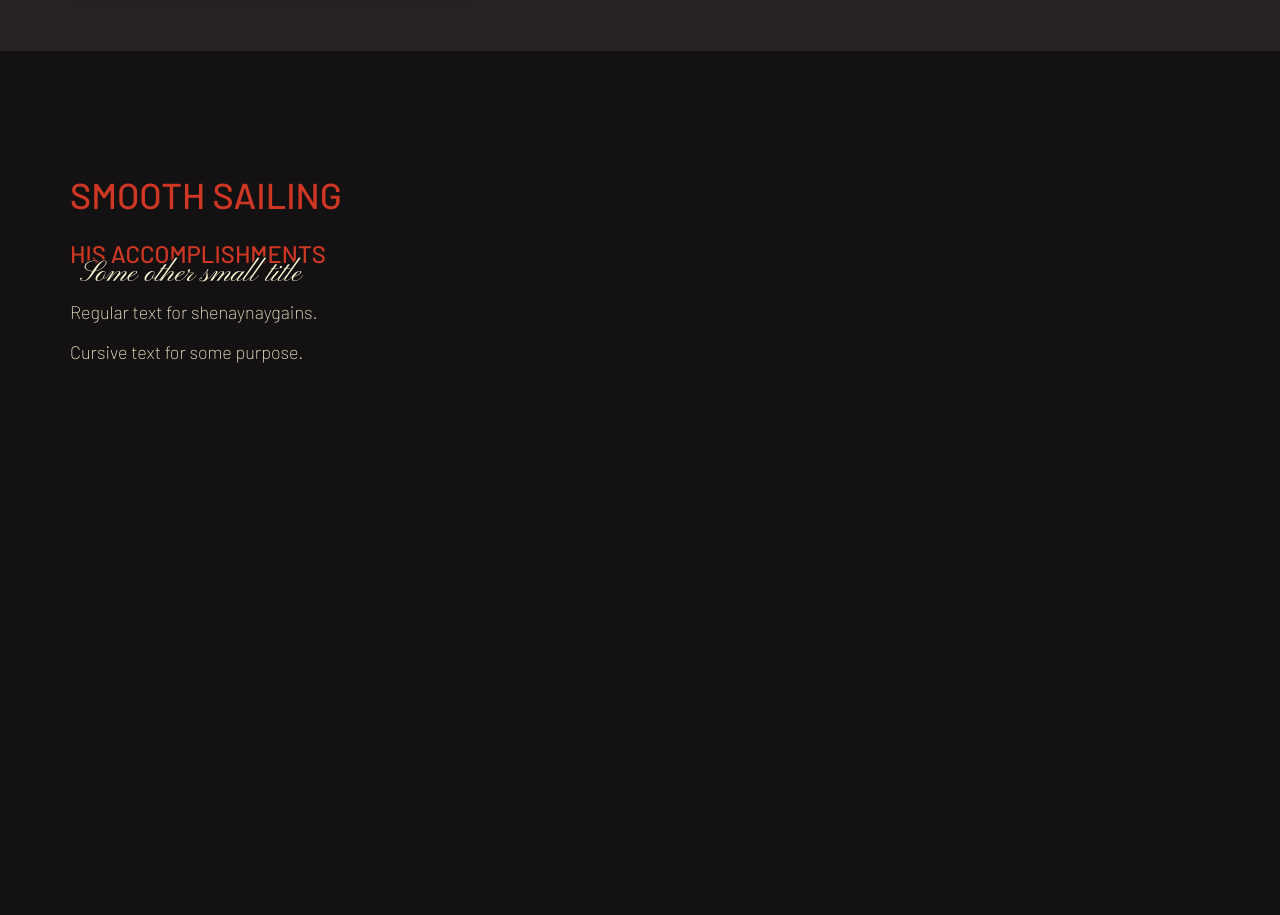
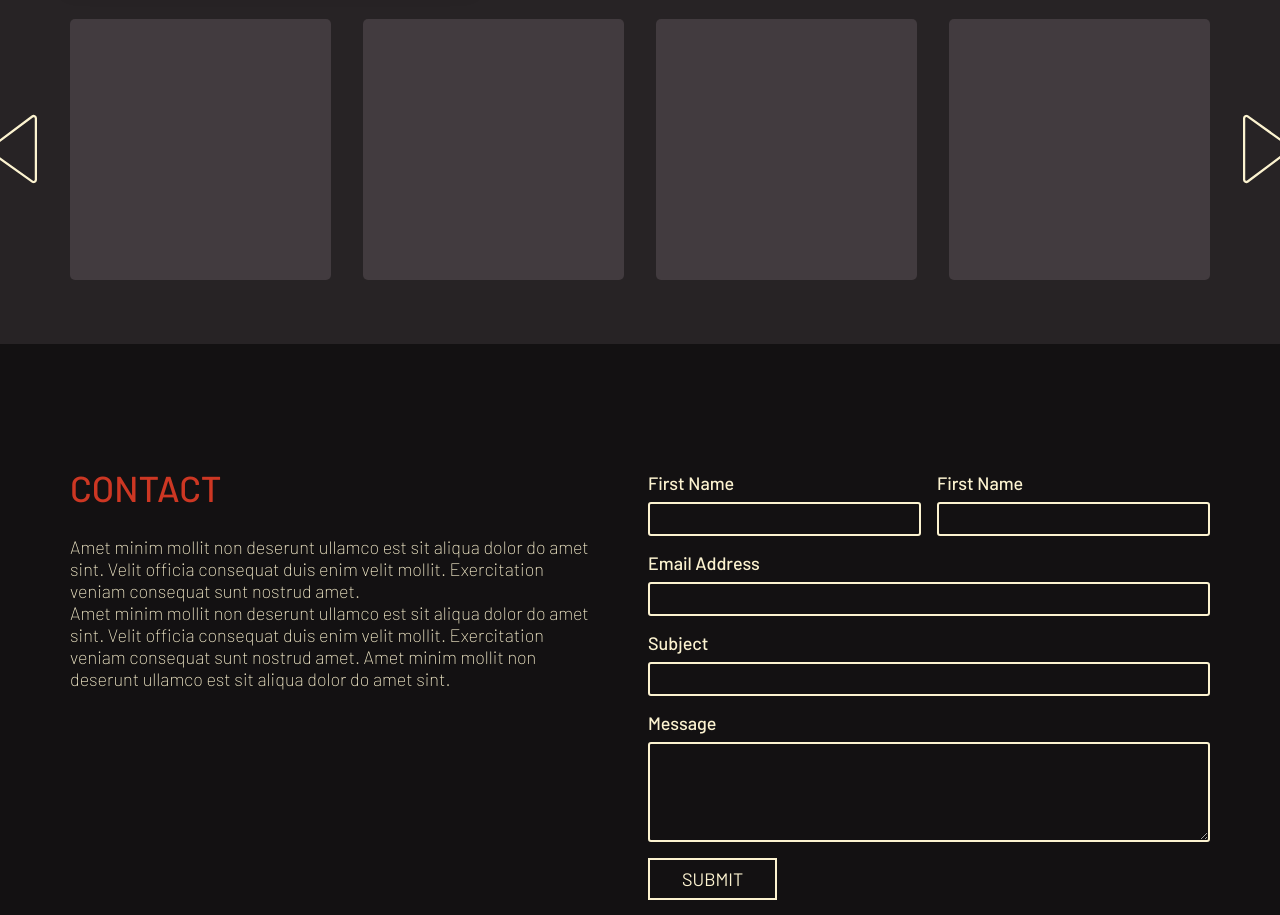
Before and after one commit to pascalstockert/brock-berrigan, a website: page index.html in a window 1280 px wide. Shown: the part 1882-2797 px from the top of the page. Before the commit the page ends 2263 px from the top, so only its background shows below. Drawn offline with Linux system fonts and the light colour scheme.

Commit message:
Add event listeners to album slideshow

```diff
--- a/index.html
+++ b/index.html
@@ -148,16 +148,73 @@
                     </div>
                 </div>
             </div>
+
+            <div class="album-carousel">
+                <div class="cover-container">
+                    <div class="cover"></div>
+                    <div class="cover"></div>
+                    <div class="cover"></div>
+                    <div class="cover"></div>
+                    <div class="cover"></div>
+                </div>
+                <!-- TODO apply fill styling via JS: arrow.contentDocument.children[0].style.fill = "#ffffff" -->
+                <object class="arrow left" data="assets/svg/arrow.svg" type="image/svg+xml"></object>
+                <object class="arrow right" data="assets/svg/arrow.svg" type="image/svg+xml"></object>
+            </div>
+
         </div>
     </section>
 
-    <div class="container">
-        <h2>Smooth Sailing</h2>
-        <h3>His accomplishments</h3>
-        <h4>Some other small title</h4>
-        <p>Regular text for shenaynaygains.</p>
-        <p class="cursive">Cursive text for some purpose.</p>
-    </div>
+    <section class="container">
+        <div class="d-flex">
+            <div class="col-half">
+                <h2>Contact</h2>
+                <p>
+                    Amet minim mollit non deserunt ullamco est sit aliqua dolor do amet sint. Velit officia consequat duis enim velit mollit. Exercitation veniam consequat sunt nostrud amet.<br>
+                    Amet minim mollit non deserunt ullamco est sit aliqua dolor do amet sint. Velit officia consequat duis enim velit mollit. Exercitation veniam consequat sunt nostrud amet. Amet minim mollit non deserunt ullamco est sit aliqua dolor do amet sint.
+                </p>
+            </div>
+            <div class="col-half">
+                <div class="d-flex">
+                    <div class="col-half">
+                        <label>First Name
+                            <input type="text"
+                                   spellcheck="false"></label>
+                    </div>
+                    <div class="col-half">
+                        <label>First Name
+                            <input type="text"
+                                   spellcheck="false"></label>
+                    </div>
+                </div>
+                <label>Email Address
+                    <input type="email"></label>
+                <label>Subject
+                    <input type="text"></label>
+                <label>Message
+                    <textarea class="resize-y"
+                              rows="4"></textarea></label>
+                <button>Submit</button>
+            </div>
+        </div>
+    </section>
 
+    <footer>
+        <div class="socials">
+            <div class="icon youtube"></div>
+            <div class="icon spotify"></div>
+            <div class="icon music"></div>
+            <div class="icon deezer"></div>
+            <div class="icon instagram"></div>
+            <div class="icon twitter"></div>
+        </div>
+
+        <div class="d-flex">
+            <a href="#"><p>Impressum</p></a>
+            <a href="#"><p>Data Security</p></a>
+        </div>
+    </footer>
+
+<script src="js/index.js"></script>
 </body>
 </html>
--- /dev/null
+++ b/js/index.js
@@ -0,0 +1,41 @@
+// Ensure the DOM is fully loaded before interacting with it
+document.addEventListener('readystatechange', event => {
+  if (event.target.readyState === "complete") {
+    for (let elementRef of document.getElementsByClassName("album-carousel")) {
+      new AlbumCarousel(elementRef);
+    }
+  }
+});
+
+class AlbumCarousel {
+  elementRef;
+  scrollBy;
+
+  imageWidth;
+  imageGap;
+  imageCount;
+  compoundWidth;
+
+  paddingJustification = 0;
+
+  arrowLeft;
+  arrowRight;
+
+  constructor(elementRef, scrollBy) {
+    this.elementRef = elementRef;
+    this.scrollBy = scrollBy;
+    this.imageWidth = getComputedStyle(elementRef.firstElementChild.firstElementChild).width;
+    this.imageGap = getComputedStyle(elementRef.firstElementChild.firstElementChild).marginRight;
+    this.imageCount = elementRef.firstElementChild.children.length;
+    this.compoundWidth = elementRef.firstElementChild.scrollWidth;
+    this.arrowLeft = elementRef.children[1];
+    this.arrowRight = elementRef.children[2];
+    console.log(this)
+
+    this.arrowLeft.contentDocument.addEventListener("click", this.scrollLeft);
+    this.arrowRight.contentDocument.addEventListener("click", this.scrollRight);
+  }
+
+  scrollLeft() { console.log("scrolling left") }
+  scrollRight() { console.log("scrolling right") }
+}
--- /dev/null
+++ b/scss/_inputs.scss
@@ -0,0 +1,39 @@
+@use "colors";
+
+input, textarea {
+  display: block;
+  width: 100%;
+  padding: 4px 8px;
+  border: 2px solid colors.$base;
+  border-radius: 3px;
+  background: transparent;
+}
+
+button {
+  z-index: 2;
+  position: relative;
+  box-sizing: content-box;
+  padding: 8px 32px;
+  border: 2px solid colors.$base;
+  text-transform: uppercase;
+  background: transparent;
+  transition: .3s ease-out;
+  &:before {
+    content: "";
+    z-index: -1;
+    position: absolute;
+    top: 0;
+    left: 0;
+    width: 100%;
+    height: 0;
+    background-color: colors.$base;
+    transition: .3s
+  }
+  &:hover, &:focus {
+    color: colors.$l0;
+    cursor: pointer;
+    &:before {
+      height: 100%;
+    }
+  }
+}
--- a/scss/_typography.scss
+++ b/scss/_typography.scss
@@ -53,9 +53,19 @@ h3 {
   font-size: 2rem;
 }
 p {
+  max-width: 52ch;
   margin-top: 8px;
   font-weight: 200;
 }
+label {
+  display: block;
+  margin-bottom: 16px;
+  font-weight: 500;
+  input, textarea {
+    margin-top: 8px;
+  }
+}
+
 .track {
   .title {
     margin-bottom: 4px;
--- a/scss/_utility.scss
+++ b/scss/_utility.scss
@@ -10,10 +10,18 @@
 /* Flex Box */
 .d-flex {
   display: flex;
+  gap: 16px;
+}
+.col-half {
+  flex: 0.5;
 }
 .justify-content-between {
   justify-content: space-between;
 }
+
+/* Textarea */
+.resize-x { resize: horizontal; }
+.resize-y { resize: vertical; }
 
 /* Misc */
 .highlight {
--- a/scss/styles.scss
+++ b/scss/styles.scss
@@ -3,9 +3,14 @@
 @use "typography";
 @use "utility";
 @use "scrollbar";
+@use "inputs";
 
 :root {
   font-size: 12px;
+}
+
+::selection {
+  background: colors.$accent;
 }
 
 body {
@@ -88,7 +93,7 @@ section {
     left: 50%;
     background: url("/assets/svg/mask.svg") no-repeat center;
     background-size: contain;
-    opacity: .3;
+    opacity: .4;
     transform: translate(-50%, -50%);
   }
   .item {
@@ -135,3 +140,52 @@ section {
     }
   }
 }
+.album-carousel {
+  position: relative;
+  width: 100%;
+  margin-top: 32px;
+  .cover-container {
+    display: flex;
+    overflow-x: hidden;
+  }
+  .cover {
+    flex: 0 0 calc(25% - 24px);
+    aspect-ratio: 1/1;
+    border-radius: 5px;
+    background-color: colors.$l1;
+    &:not(:last-child) {
+      margin-right: 32px;
+    }
+  }
+  .arrow {
+    position: absolute;
+    top: 50%;
+    width: 50px;
+    height: auto;
+    &.left {
+      left: -82px;
+      transform: translateY(-50%);
+    }
+    &.right {
+      right: -82px;
+      transform: translateY(-50%) rotateZ(180deg);
+      fill: #FCF3D0;
+    }
+  }
+}
+
+footer {
+  display: flex;
+  flex-flow: column;
+  align-items: center;
+  .socials {
+    display: flex;
+    margin-bottom: 64px;
+    gap: 24px;
+  }
+  a {
+    margin-bottom: 64px;
+    text-transform: uppercase;
+    text-decoration: none;
+  }
+}
```
Also changed, not shown: assets/svg/arrow.svg (added), styles.css, 1 other file.
